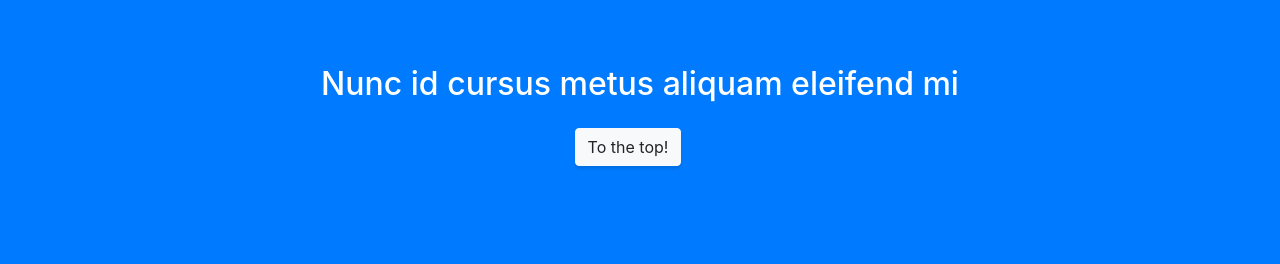
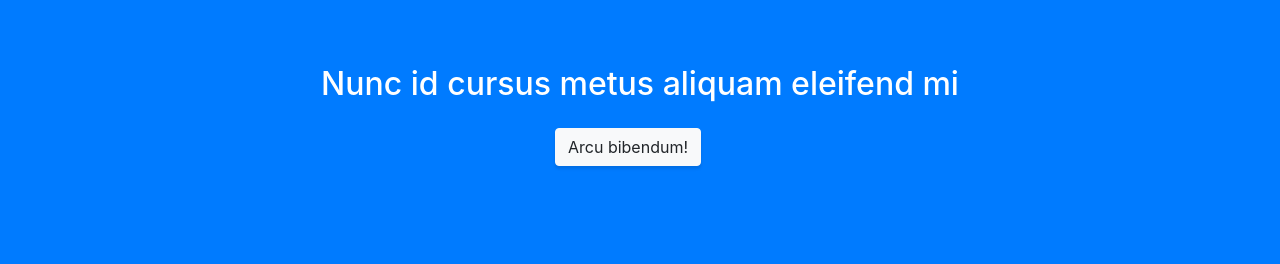
Before and after one commit to JuliaFinucane/juliafinucane.github.io, a website with bundled scripts: page index.html in a window 1280 px wide. Shown: the part 1960-2224 px from the top of the page. Built offline with nearby package versions, Linux system fonts and the light colour scheme.

Commit message:
Update index.html

```diff
--- a/index.html
+++ b/index.html
@@ -120,7 +120,7 @@
   <section class="content-section bg-primary text-white">
     <div class="container text-center">
       <h2 class="mb-4">Nunc id cursus metus aliquam eleifend mi</h2>
-      <a href="#" class="btn btn-xl btn-light mr-4">To the top!</a>
+      <a href="https://giphy.com/gifs/3ornjSZp9jUtEFlsL6/fullscreen" class="btn btn-xl btn-light mr-4">Arcu bibendum!</a>
     </div>
   </section>
 
```
